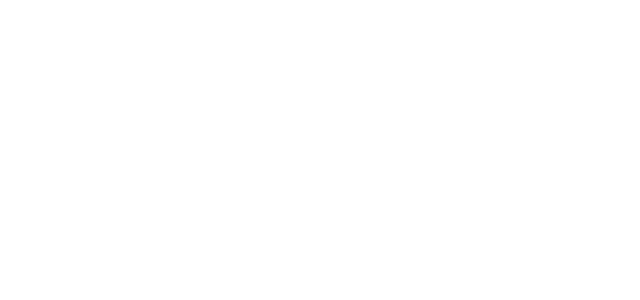
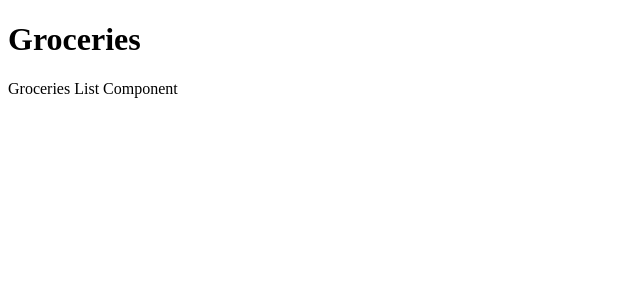
Before and after one commit to iamdavidgracia2/UberEarsClone, a React (Create React App) app in the folder application/web/source/: page /groceries in a window 1280 px wide. Before the commit this address had no page. Shown: the top 300 px of the page, without its empty margins (0-640 px from the left). Built offline with nearby package versions, Linux system fonts and the light colour scheme.

Commit message:
created groceries page and route.

```diff
--- a/application/web/source/src/App.js
+++ b/application/web/source/src/App.js
@@ -3,13 +3,15 @@
 import { Home } from './pages/Home';
 import { Restaurants } from './pages/Restaurants';
 import {Routes, Route} from "react-router-dom";
+import { Groceries } from './pages/Groceries';
 
 function App() {
   return (
     <div className="App">
       <Routes>
         <Route path='/' element={<Home/>}/>
-      <Route path='restaurants' element={<Restaurants/>}/>
+        <Route path='restaurants' element={<Restaurants/>}/>
+        <Route path='groceries' element={<Groceries/>}/>
       </Routes>
     </div>
   );
--- /dev/null
+++ b/application/web/source/src/pages/Groceries.jsx
@@ -0,0 +1,17 @@
+import React from 'react'
+import './groceries.css'
+
+export const Groceries = () => {
+  return (
+    <div className='groceries-page-container'>
+        <h1 className="groceries-page-title">
+            Groceries
+        </h1>
+        <div className="groceries-list-container">
+            <div className="groceries-list">
+                Groceries List Component
+            </div>
+        </div>
+    </div>
+  )
+}
--- a/application/web/source/src/pages/Home.jsx
+++ b/application/web/source/src/pages/Home.jsx
@@ -24,7 +24,7 @@ export const Home = () => {
       </section>
       <section className='home-page-middle-middle'>
         <span className="groceries-text">
-          Groceries
+          <Link to='/groceries'>Groceries </Link>
         </span>
         <span className="groceries-icon">
           <ShoppingCartCheckoutIcon/>
```
Also changed, not shown: application/web/source/src/pages/groceries.css (added).
